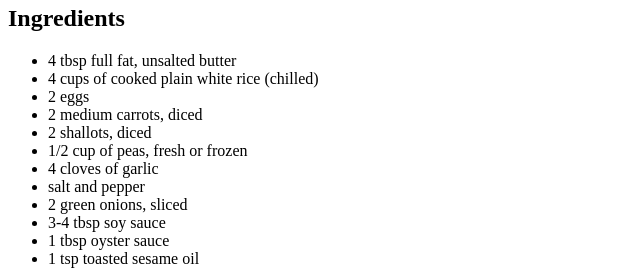
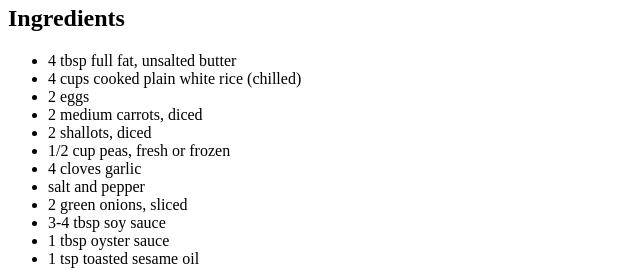
Before and after one commit to SleipnirPowered/odin-recipes, a plain HTML site: page recipes/fried-rice.html in a window 1280 px wide. Shown: the part 559-829 px from the top of the page, without its empty margins (0-640 px from the left). Drawn offline with Linux system fonts and the light colour scheme.

Commit message:
Edit fried-rice.html

```diff
--- a/recipes/fried-rice.html
+++ b/recipes/fried-rice.html
@@ -13,12 +13,12 @@
         <h2>Ingredients</h2>
             <ul>
                 <li>4 tbsp full fat, unsalted butter</li>
-                <li>4 cups of cooked plain white rice (chilled)</li>
+                <li>4 cups cooked plain white rice (chilled)</li>
                 <li>2 eggs</li>
                 <li>2 medium carrots, diced</li>
                 <li>2 shallots, diced</li>
-                <li>1/2 cup of peas, fresh or frozen</li>
-                <li>4 cloves of garlic</li>
+                <li>1/2 cup peas, fresh or frozen</li>
+                <li>4 cloves garlic</li>
                 <li>salt and pepper</li>
                 <li>2 green onions, sliced</li>
                 <li>3-4 tbsp soy sauce</li>
```
